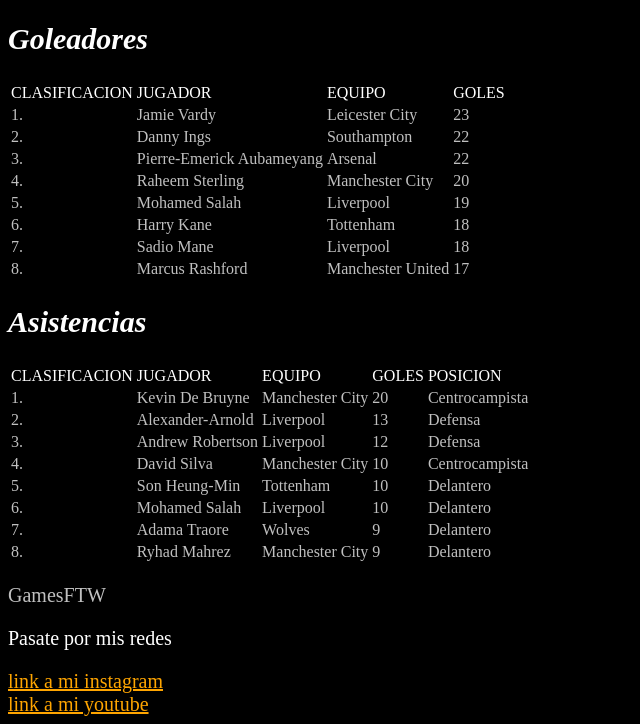
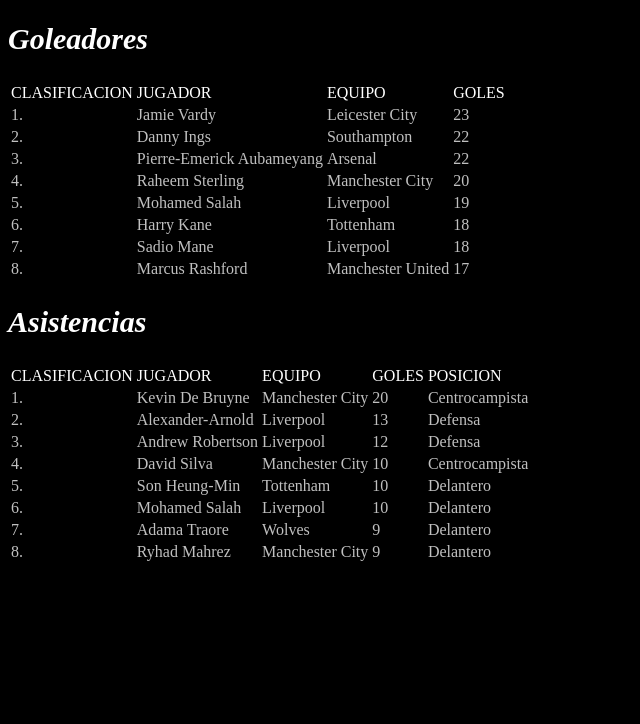
Before and after one commit to jorgegames/premier-league-gamesftw, a plain HTML site: page index.html in a window 1280 px wide. Shown: the part 549-1273 px from the top of the page, without its empty margins (0-640 px from the left). After the commit the page ends 1121 px from the top, so only its background shows below. Drawn offline with Linux system fonts and the light colour scheme.

Commit message:
Update index.html

```diff
--- a/index.html
+++ b/index.html
@@ -347,10 +347,7 @@
 		</tr>
 		</table>
 
-		<p>GamesFTW</p>
-<div><p>Pasate por mis redes</p></div>
-	<a href="https://www.instagram.com/games_ftw_oficial/">link a mi instagram</a></br>
-	<a href="https://www.youtube.com/channel/UCbidn-ydWCCDE0ZYv7GC-CQ">link a mi youtube</a>
+
 
 
 	</body>
```
